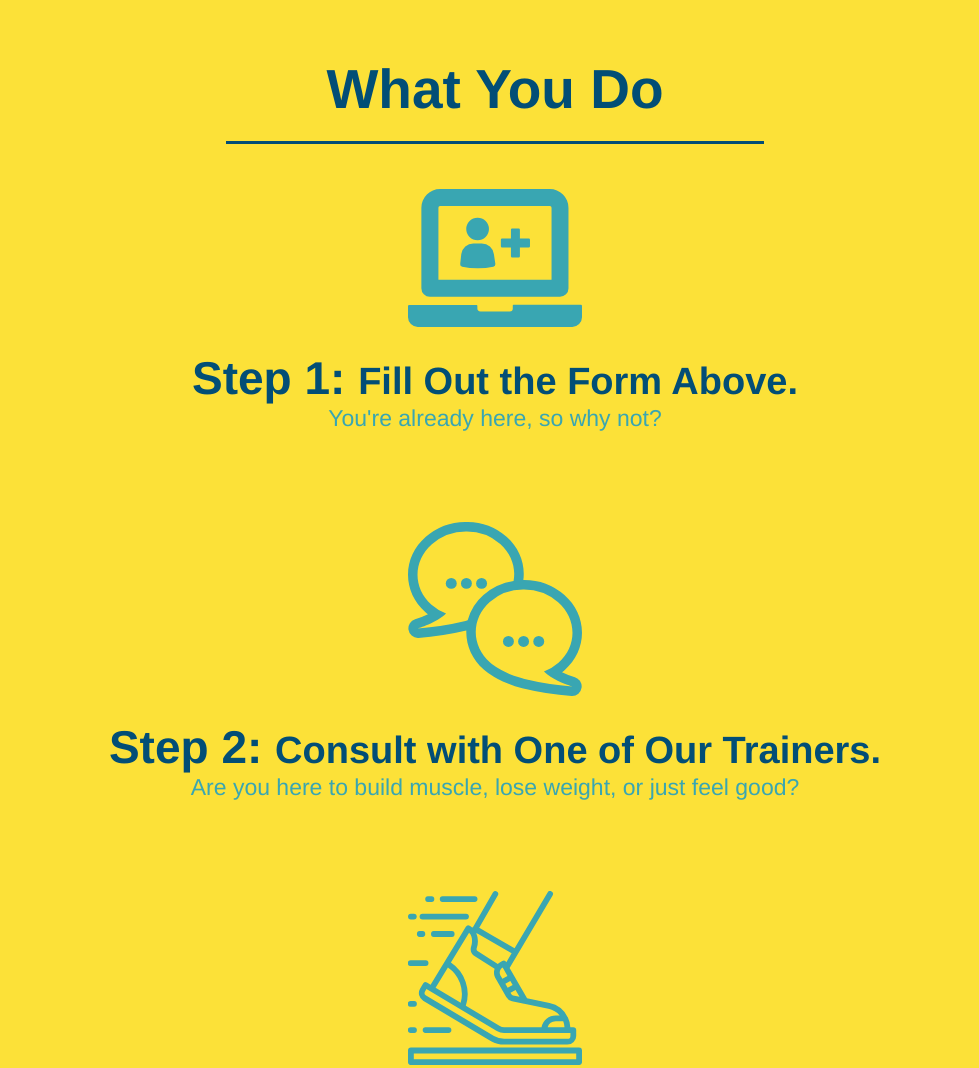
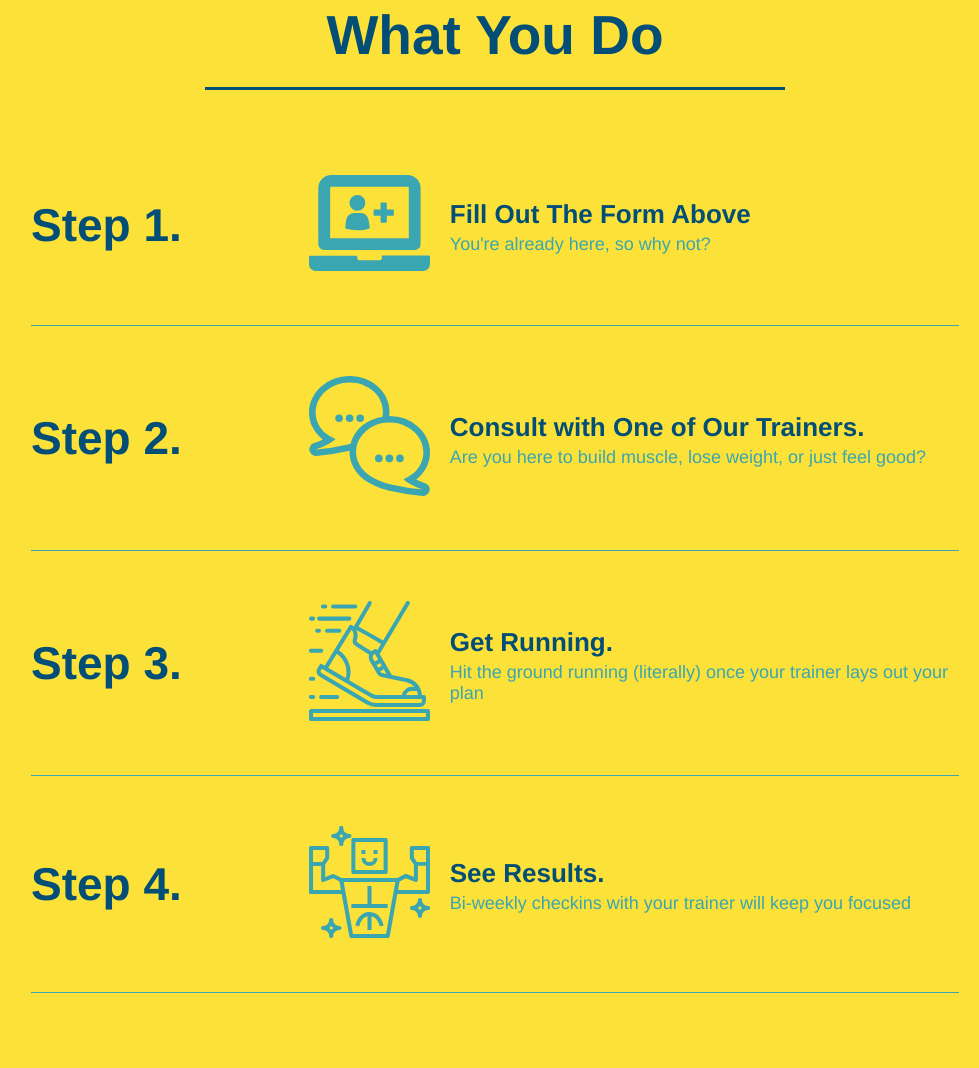
Before and after one commit to tabathambell/run-buddy, a plain HTML site: page index.html in a window 1280 px wide. Shown: the part 1099-2167 px from the top of the page, without its empty margins (145-1124 px from the left). Drawn offline with Linux system fonts and the light colour scheme.

Commit message:
add flexbox to the steps

```diff
--- a/assets/css/style.css
+++ b/assets/css/style.css
@@ -139,30 +139,38 @@ section {
     font-size: 16px;
 }
 
-.intro {
-    text-align: center;
-}
-
 .intro p {
     line-height: 1.7;
     color: #39a6b2;
     width: 80%;
     font-size: 20px;
     margin: 0 auto;
+    text-align: center;
+}
+
+.step {
+  margin: 50px auto;
+  padding-bottom: 50px;
+  width: 80%;
+  border-bottom: 1px solid #39a6b2;
+  display: flex;
+  flex-warp: wrap;
+  align-items: center;
+  justify-content: space-between;
 }
 
 .steps {
-    text-align: center;
     background: #fce138;
 }
 
 .section-title {
     font-size: 55px;
     color: #024e76;
-    margin-bottom: 35px;
-    padding: 0 100px 20px 100px;
-    display: inline-block;
     border-bottom: 3px solid;
+    padding-bottom: 20px;
+    text-align: center;
+    margin: 0 auto 35px auto;
+    width: 50%;
   }
 
   .primary-border {
@@ -173,32 +181,45 @@ section {
     border-color: #39a6b2;
   }
 
-  .steps div {
-    margin-bottom: 80px;
+  .step h3 {
+    color: #024e76;
+    font-size: 46px;
+    flex: 1 30%;
   }
 
-  .steps img {
-    width: 15%;
-    margin: 10px 0;
+  .step-info {
+    flex: 2 70%;
+    display: flex;
+    flex-wrap: wrap;
+    align-items: center;
   }
 
-  .steps h3 {
-    color: #024e76;
-    font-size: 46px;
-    margin-top: 10px;
+  .step-img {
+    flex: 1 12%;
+    margin-right: 20px;
   }
 
-  .steps p {
-    color: #39a6b2;
-    font-size: 23px;
+  .step-img img {
+    max-width: 100%;
   }
 
-  .steps span {
-      font-size: 38px;
+  .step-text {
+    flex: 12;
   }
 
+  .step-text p {
+    color: #39a6b2;
+    font-size: 18px;
+  }
+
+.step-text h4 {
+  font-size: 26px;
+  line-height: 1.5;
+  color: #024e76;
+}
+
   .trainers {
-      text-align: center;
+
   }
 
   .trainer {
@@ -228,6 +249,10 @@ section {
     text-align: right;
   }
 
+  .flex-row {
+    display: flex;
+  }
+
   .trainer-bio h3 {
     font-size: 32px;
     margin-bottom: 8px;
@@ -255,7 +280,6 @@ section {
 
   /* REACH OUT STYLES START */
   .contact {
-    text-align: center;
     background: #024e76;
   }
 
--- a/index.html
+++ b/index.html
@@ -73,44 +73,78 @@
 
 <!-- "what we do" section -->
 <section id="what-we-do" class="intro">
+  <div class="flex-row">
   <h2 class="section-title primary-border">What We Do</h2>
     <p>
       butcher selfies chambray shabby chic gentrify readymade yr Echo Park XOXO Tumblr normcore Banksy direct trade Blue Bottle chillwave you probably haven't heard of them single-origin coffee Vice fanny pack fixie Odd Future Austin fingerstache pickled twee synth Wes Anderson Thundercats viral bitters flannel meggings narwhal Marfa Schlitz sustainable Intelligentsia umami deep v craft
     </p>
+  </div>
   </section>
 
 <!-- "what you do" section -->
   <section id="what-you-do" class="steps">
+    <div class="flex-row">
     <h2 class="section-title secondary-border">What You Do</h2>
+    </div>
 
     <div>
       <!--insert this img element-->
+      <div class="step">
+        <h3>Step 1.</h3>
+        <div class="step-info">
+          <div class="step-img">
             <img src="./assets/images/step-1.svg" alt="" />
-      <h3>Step 1: <span>Fill Out the Form Above.</span></h3>
+          </div>
+          <div class="step-text">
+            <h4>Fill Out The Form Above</h4>
             <p>You're already here, so why not?</p>
           </div>
+        </div>
+      </div>
 
-    <div>
+      <div class="step">
+        <h3>Step 2.</h3>
+        <div class="step-info">
+          <div class="step-img">
             <img src="./assets/images/step-2.svg" alt="" />
-      <h3>Step 2: <span>Consult with One of Our Trainers.</span></h3>
+          </div>
+          <div class="step-text">
+            <h4>Consult with One of Our Trainers.</h4>
             <p>Are you here to build muscle, lose weight, or just feel good?</p>
           </div>
-
-    <div>
-      <img src="./assets/images/step-3.svg" alt="" />
-      <h3>Step 3: <span>Get Running.</span></h3>
-      <p>Hit the ground running (literally) once your trainer lays out your plan.</p>
+        </div>
       </div>
 
-    <div>
+      <div class="step">
+        <h3>Step 3.</h3>
+        <div class="step-info">
+          <div class="step-img">
+            <img src="./assets/images/step-3.svg" alt="" />
+          </div>
+          <div class="step-text">
+            <h4>Get Running.</h4>
+            <p>Hit the ground running (literally) once your trainer lays out your plan</p>
+          </div>
+        </div>
+      </div>
+
+      <div class="step">
+        <h3>Step 4.</h3>
+        <div class="step-info">
+          <div class="step-img">
             <img src="./assets/images/step-4.svg" alt="" />
-      <h3>Step 4: <span>See Results.</span></h3>
+          </div>
+          <div class="step-text">
+            <h4>See Results.</h4>
             <p>Bi-weekly checkins with your trainer will keep you focused</p>
+          </div>
+        </div>
       </div>
   </section>
 
         <!--"meet the trainers" section-->
         <section id="your-trainers" class="trainers">
+          <div class="flex-row">
             <h2 class="section-title primary-border">Meet The Trainers</h2>
             <article class="trainer">
               <img src="./assets/images/trainer-1.jpg" alt="Arron Stephens in his workout clothes, ready to pump iron" />
@@ -147,11 +181,13 @@
       itaque velit maiores optio dolorem excepturi aperiam dolores, voluptatibus suscipit amet quis repellat!
     </p>
     </div>
+  </div>
 </article>
         </section>
 
 <!--"reach out" section-->
   <section id="#reach-out" class="contact">
+    <div class="flex-row">
     <h2 class="section-title primary-border">Reach Out</h2>
       <div class="contact-info">
         <iframe src="https://www.google.com/maps/embed?pb=!1m18!1m12!1m3!1d3523.7357157055517!2d-81.63772458458067!3d27.971379020445166!2m3!1f0!2f0!3f0!3m2!1i1024!2i768!4f13.1!3m3!1m2!1s0x88dd0c39d23f78a1%3A0x216346c240e419b5!2s8865%20Colonial%20Dr%2C%20Winter%20Haven%2C%20FL%2033884!5e0!3m2!1sen!2sus!4v1602821608282!5m2!1sen!2sus" width="400" height="400" frameborder="0" style="border:0;" allowfullscreen="" aria-hidden="false" tabindex="0"></iframe>
@@ -166,6 +202,7 @@
 
               <button type="submit">Submit</button>
     </form>
+    </div>
     </div>
   <div>
     <h3>Run Buddy</h3>
```
Lines whose indentation alone changed are shown as unchanged.
